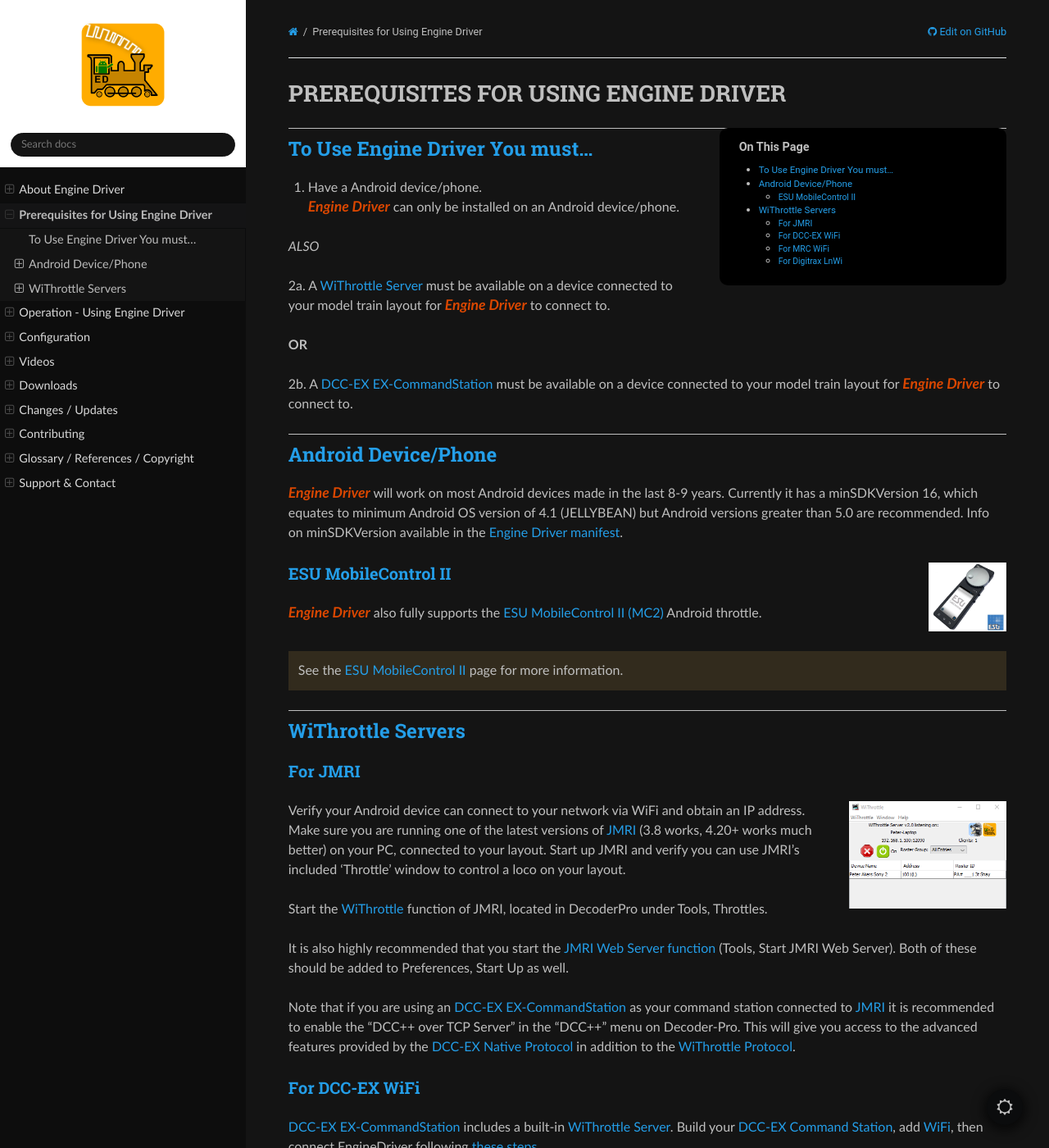
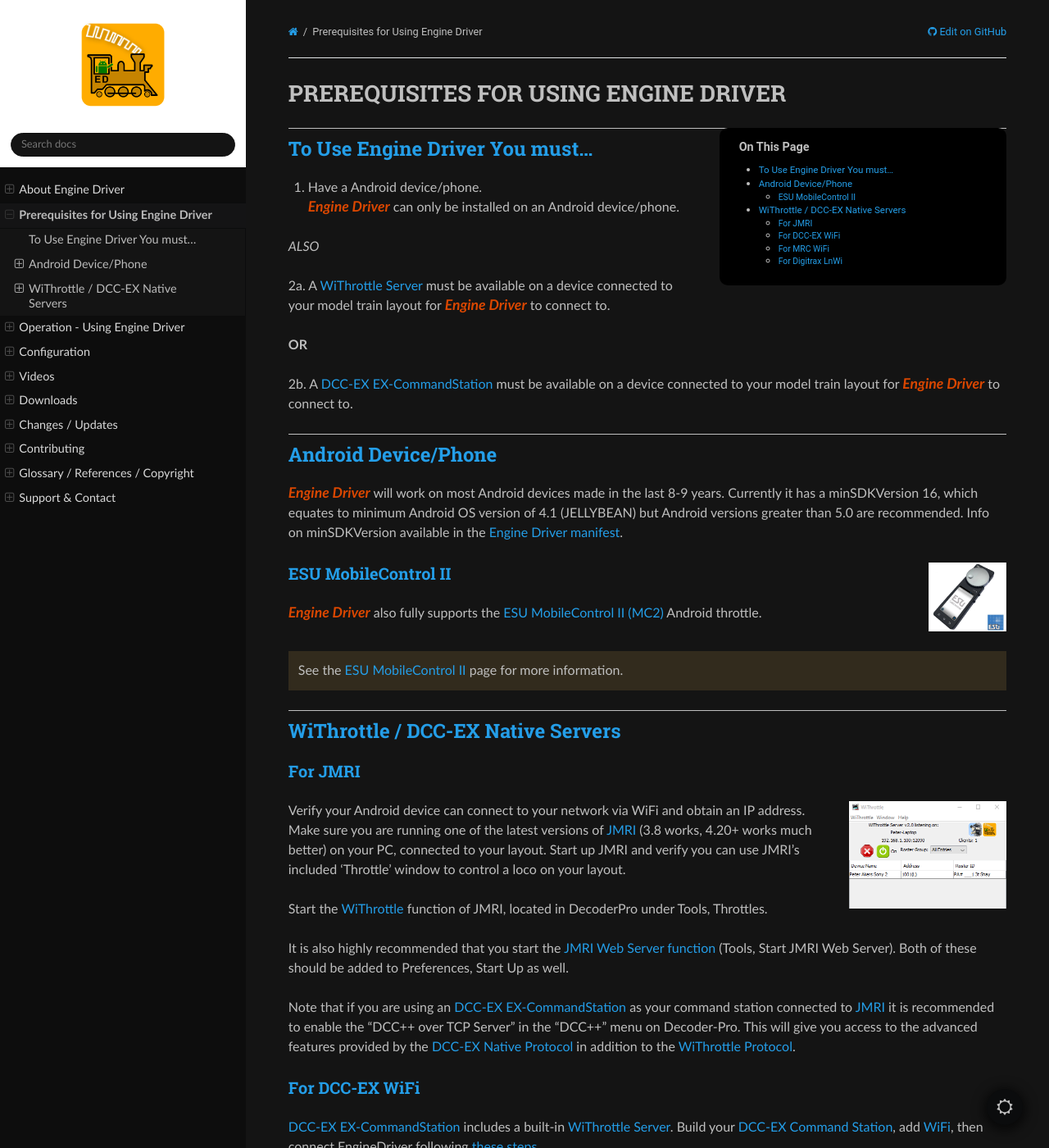
Before and after one commit to flash62au/EngineDriver_Home, a Sphinx documentation site: the page built from docs/prerequisites/index.rst, in a window 1280 px wide and 1400 px high. Shown: the whole window at 82% size. Built offline with Sphinx 7.4.7 and the Read the Docs theme 3.1.0, drawn with Linux system fonts in a browser that asks for light colours; comment, search, counter and statistics services are not loaded.

Commit message:
Update index.rst

```diff
--- a/docs/prerequisites/index.rst
+++ b/docs/prerequisites/index.rst
@@ -44,8 +44,8 @@
 
   See the `ESU MobileControl II <../operation/esu_mcii.html>`_ page for more information.
 
-WiThrottle Servers
-------------------
+WiThrottle / DCC-EX Native Servers
+----------------------------------
 
 For JMRI
 """"""""
```
